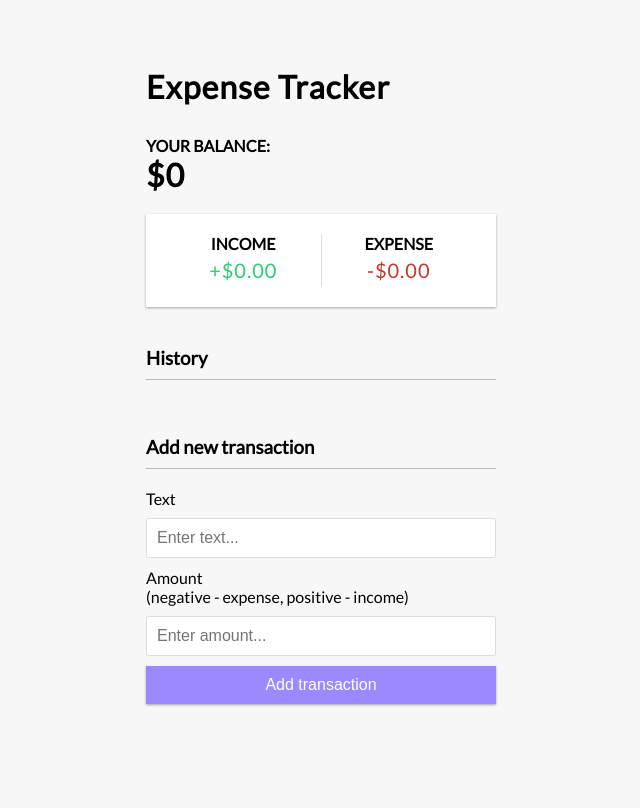
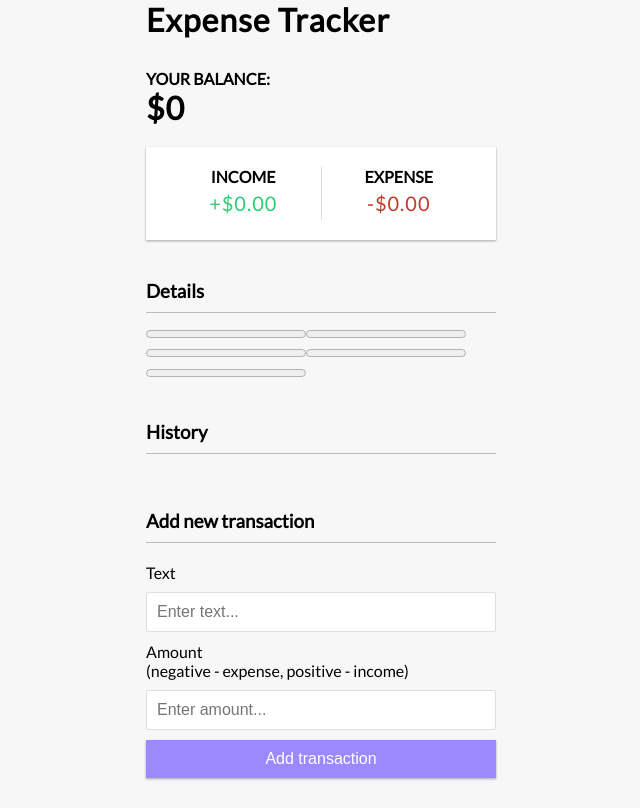
Before and after one commit to j-barreiros/Expense-Tracker, a React (Create React App) app: page / in a window 1280 px wide. Shown: the whole page, without its empty margins (319-959 px from the left). Built offline with nearby package versions, Linux system fonts and the light colour scheme.

Commit message:
Created ExpenseDetail component

```diff
--- a/src/App.tsx
+++ b/src/App.tsx
@@ -7,6 +7,7 @@ import Balance from './components/Balance/Balance';
 import IncomeExpenses from './components/IncomeExpenses/IncomeExpenses';
 import TransactionList from './components/TransactionList/TransactionList';
 import AddTransaction from './components/AddTransaction/AddTransaction';
+import ExpenseDetail from './components/ExpensesDetail/ExpenseDetail';
 
 import { GlobalProvider } from './context/GlobalState';
 
@@ -17,6 +18,7 @@ function App() {
       <div className='container'>
         <Balance/>
         <IncomeExpenses/>
+        <ExpenseDetail/>
         <TransactionList/>
         <AddTransaction/>
       </div>
--- /dev/null
+++ b/src/components/ExpensesDetail/ExpenseDetail.tsx
@@ -0,0 +1,53 @@
+import { useContext } from "react";
+
+//Context
+import { GlobalContext } from "../../context/GlobalState";
+
+export const CategoryPercentage = (props:any) => {
+    const { transactions } = useContext(GlobalContext);
+
+    function getTotalByCategory(category: string) {
+        if (transactions.length <= 0) return 0;
+        let total = 0;
+        let filteredAmounts = transactions.filter((transaction: any) => transaction.category === category).map((transaction: any) => transaction.amount)
+
+        if (filteredAmounts.length <= 0) return 0;
+
+        total = filteredAmounts.reduce((total: any, amount: any) => total + amount);
+        return total;
+    }
+
+    function getExpenseTotal() {
+        let amount = transactions.map((t: any) => t.amount).filter((a: any) => a < 0);
+        if (amount.length == 0) return 1;
+        let expenseTotal = amount.reduce((t: number, n: number) => t + n);
+
+        return expenseTotal;
+    }
+
+    const {category} = props
+    return <progress
+                value={Math.abs(getTotalByCategory(category))}
+                max={Math.abs(getExpenseTotal())}
+            ></progress>
+}
+
+const ExpenseDetail = () => {
+
+    //const { transactions } = useContext(GlobalContext);
+
+
+    return (
+        <div>
+            <h3>Details</h3>
+
+            <CategoryPercentage category='food'/>
+            <CategoryPercentage category='home'/>
+            <CategoryPercentage category='education'/>
+            <CategoryPercentage category='vehicle'/>
+            <CategoryPercentage category='other'/>
+        </div>
+    )
+}
+
+export default ExpenseDetail;
```
